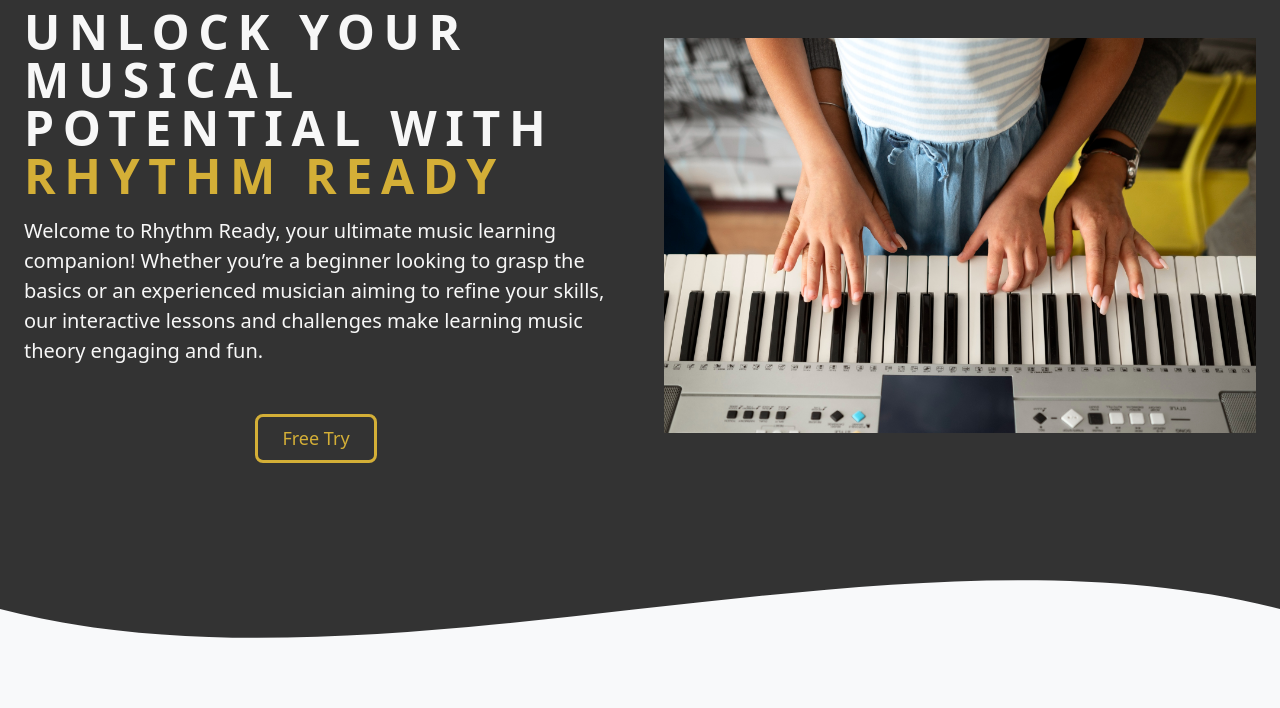
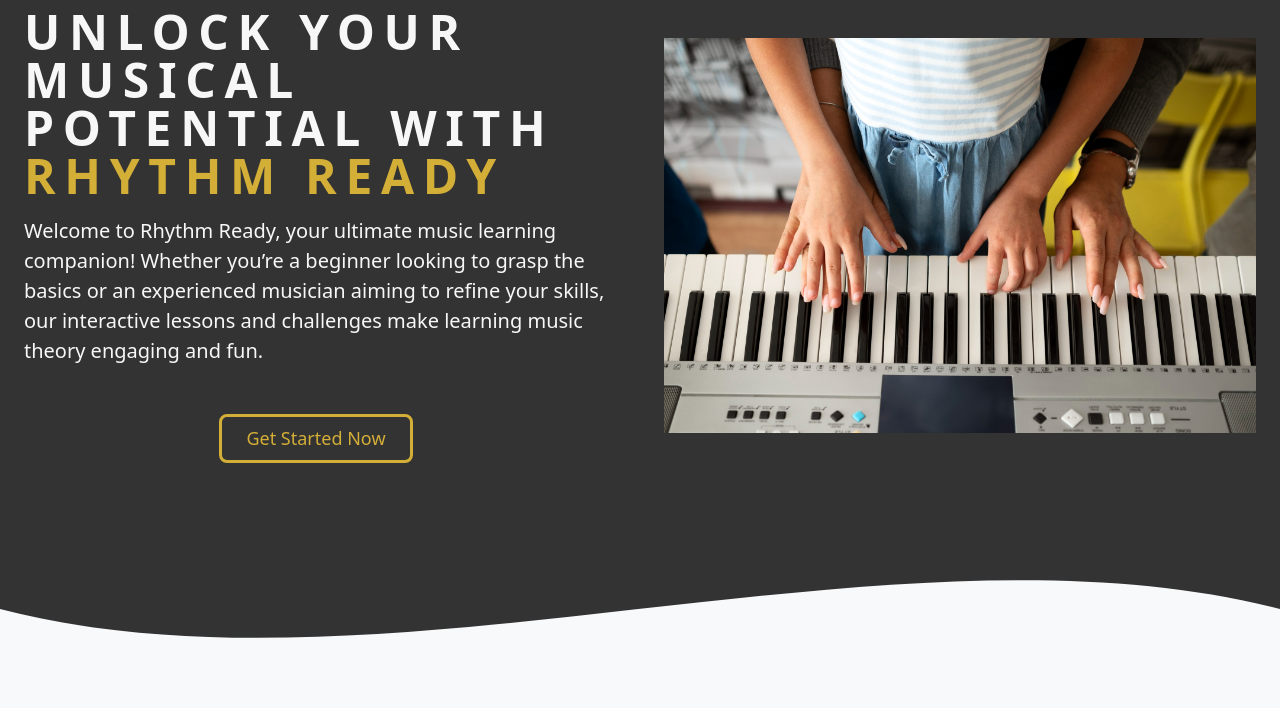
Before and after one commit to viktor-codes/classical_music_hackathon, a Django app: page / in a window 1280 px wide. Shown: the part 138-846 px from the top of the page. Run offline with Django 5.2, Linux system fonts and the light colour scheme; style sheets or scripts are compiled from the project's sources; some libraries are stand-ins or nearby versions.

Commit message:
Change the call to action button

```diff
--- a/templates/index.html
+++ b/templates/index.html
@@ -24,7 +24,7 @@
 					<a
 						href="{% url 'challenge' %}"
 						class="btn primary-btn btn-lg px-4 me-md-2"
-						>Free Try</a
+						>Get Started Now</a
 					>
 				</div>
 			</div>
```
